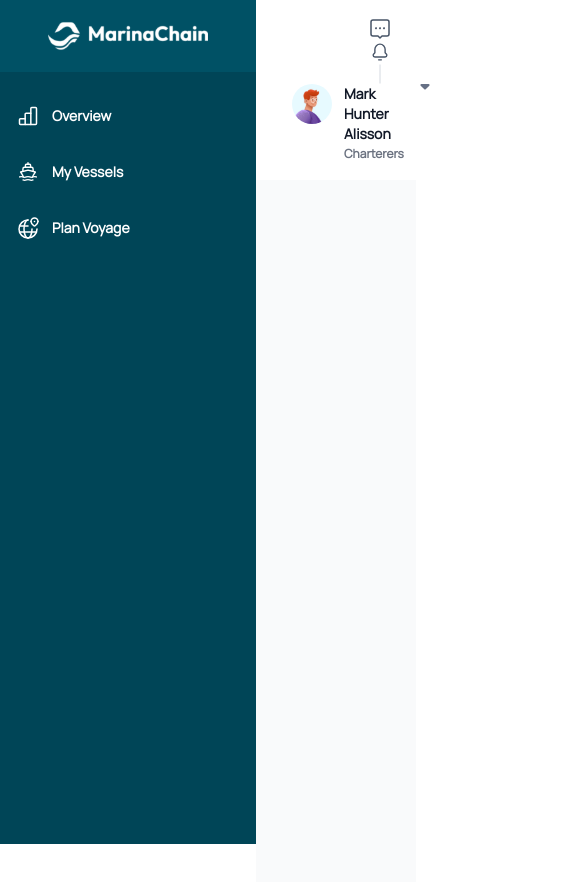
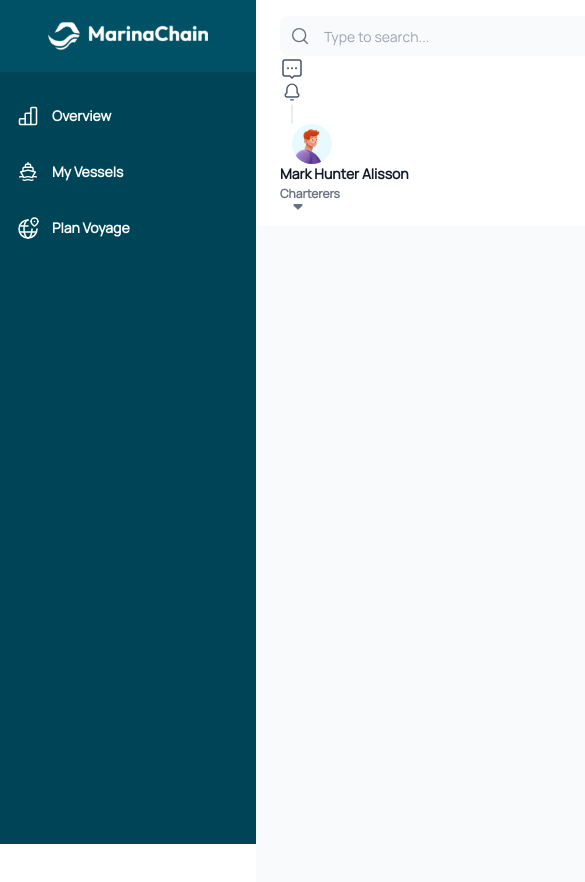
Before and after one commit to jonathanjie/mrn-frontend, a Vue app: page / in a window 390 px wide. Shown: the top 882 px of the page, 585 px wide, since content can reach past the window. Built offline with nearby package versions, Linux system fonts and the light colour scheme.

Commit message:
Add search bar to header

```diff
--- a/src/components/WebHeader.vue
+++ b/src/components/WebHeader.vue
@@ -1,12 +1,13 @@
 <template>
-    <div class="bg-white text-black py-4 px-6 md:flex justify-end">
-        <!-- search bar? -->
-        <div class="flex items-center">
-            <span class="text-green-500 text-xl mr-1">
-
-            </span>
+    <div class="bg-white text-black py-4 px-6 md:flex">
+        <div class="md:flex overflow-hidden mr-auto">
+            <div class="relative mx-auto text-gray-600">
+                <img class="absolute mr-2 w-10 px-2 py-2" src="@/assets/icons/search_icon.svg">
+                <input class="bg-bggray h-10 w-80 pl-11 pr-3 rounded-lg text-sm focus:outline-none"
+                type="search" name="search" placeholder="Type to search..." icon="search">
+            </div>
         </div>
-        <ul class="md:flex md:items-center justify-items-end">
+        <ul class="md:flex md:items-center">
             <li class="md:mx-3">
                 <img src="@/assets/icons/message.svg" class="h-6 w-6"/>
             </li>
@@ -17,7 +18,7 @@
                 <img src="@/assets/icons/divider.svg" class="flex h-5 w-6 md:items-center md:visible"/>
             </li>
         </ul>
-        <div class="flex md:items-center">
+        <div class="md:flex md:items-center">
             <img src="@/assets/icons/avatar.svg" class="h-10 w-10 mx-3"/>
             <div class="flex flex-col items-left">
                 <span class="font-bold text-gray-900 text-sm mr-1">Mark Hunter Alisson</span>
```
